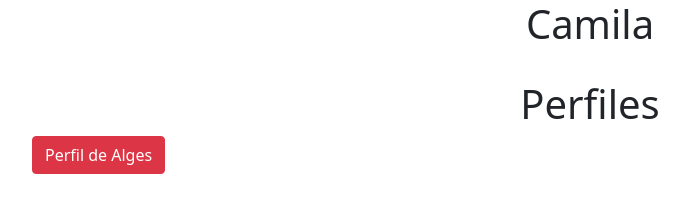
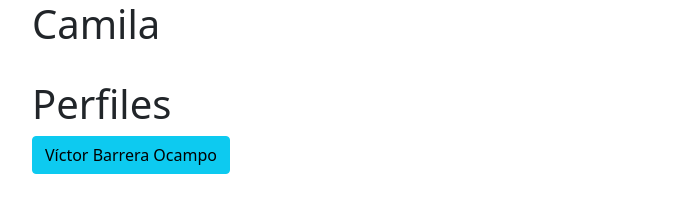
Before and after one commit to vyko-24/JiraxGit, a plain HTML site: page index.html in a window 1280 px wide. Shown: the whole page, without its empty margins (50-739 px from the left). Drawn offline with nearby package versions, Linux system fonts and the light colour scheme.

Commit message:
Add files via upload

```diff
--- a/index.html
+++ b/index.html
@@ -14,19 +14,16 @@
   <body>
     <div class="container">
       <div class="row">
-        <div class="col-12 text-center">
+        <div class="col-12">
           <h1>Camila</h1>
           <br />
         </div>
-        <div class="col-12 text-center">
+        <div class="col-12">
           <h1>Perfiles</h1>
         </div>
-        <!--Aqui coloequen los botones-->
         <div class="col-12">
-            <button class="btn btn-danger">
-                Perfil de Alges
-                <a href="aglesav.html"></a>
-            </button>
+            <!--Aqui coloequen los botones-->
+            <button type="button" class="btn btn-info" onclick="window.location.href='PerfilVictor.html';">Víctor Barrera Ocampo</button>
         </div>
       </div>
     </div>
```
